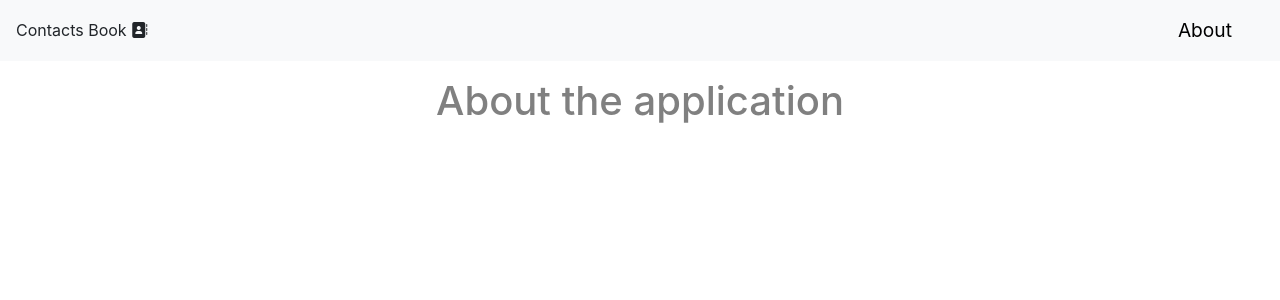
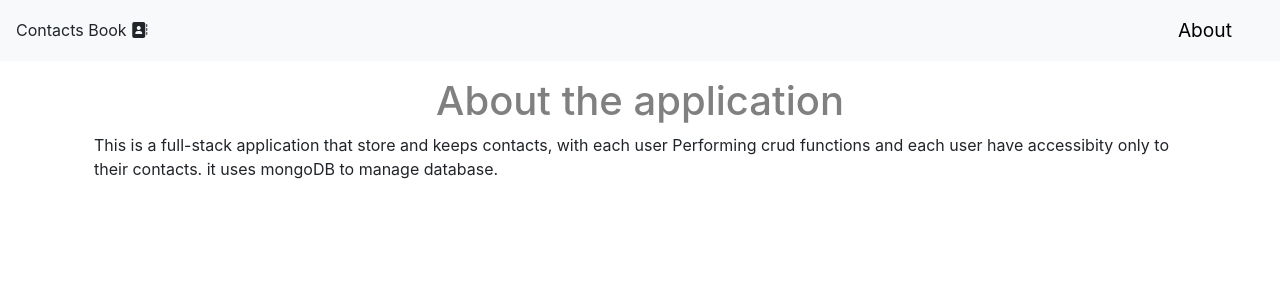
Before and after one commit to blake-guala/contacts-keeper-application-, a React (Create React App) app in the folder frontend/: page /about in a window 1280 px wide. Shown: the top 300 px of the page. Built offline with nearby package versions, Linux system fonts and the light colour scheme.

Commit message:
aboutpage

```diff
--- a/frontend/src/component/pages/About.js
+++ b/frontend/src/component/pages/About.js
@@ -2,8 +2,11 @@ import React from 'react'
 
 export const About = () => {
   return (
-    <div>
+    <div className='container'>
         <h1 className='text-custom'>About the application</h1>
+        <p>This is a  full-stack application that store and keeps contacts, with each user Performing crud functions and each user have accessibity only to their contacts.
+          it uses mongoDB to manage database.
+        </p>
     </div>
   )
 }
```
